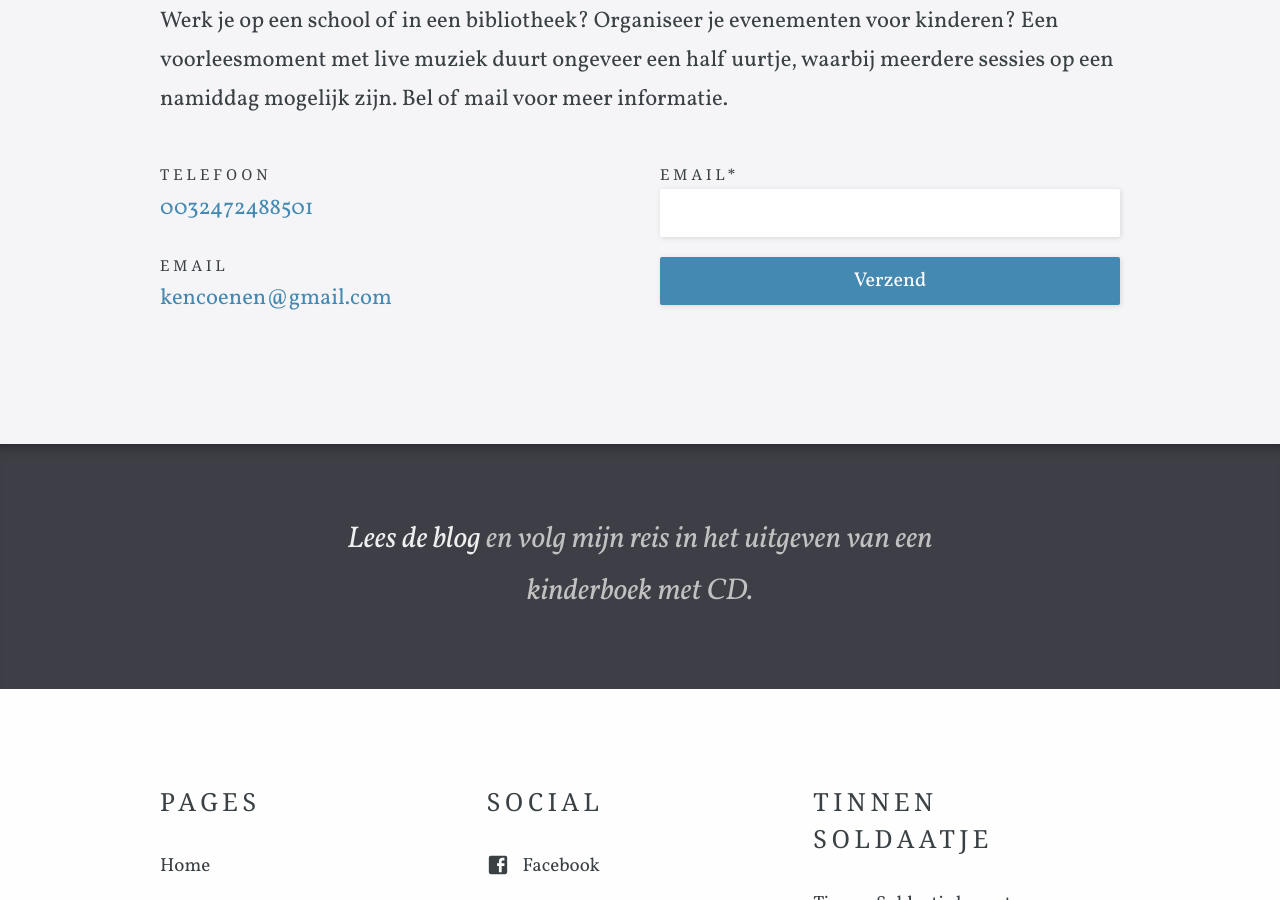
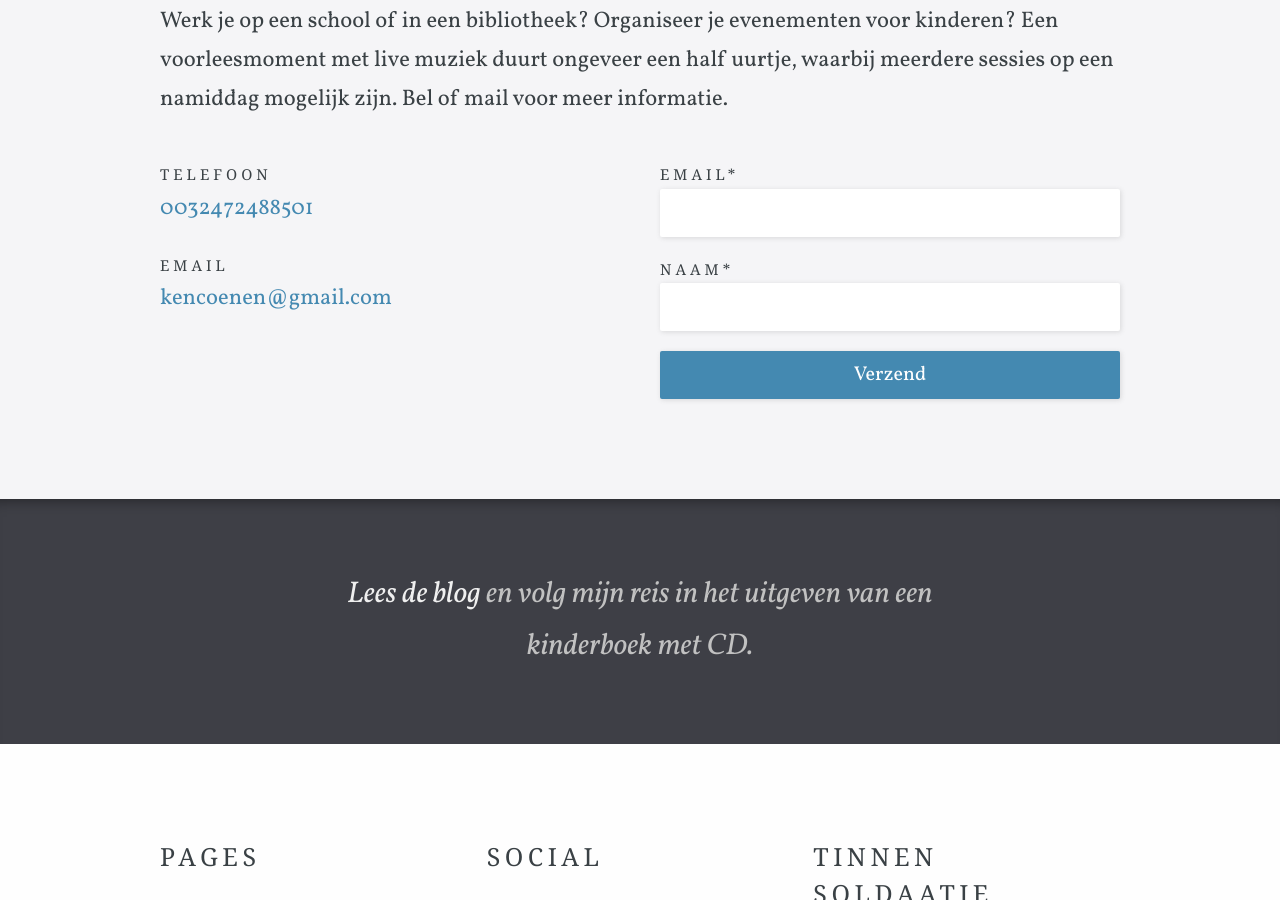
Before and after one commit to kencoenen/tinnensoldaatje, a Jekyll site: the page built from contact.html, in a window 1280 px wide and 900 px high, scrolled down 738 px. Built offline with Jekyll 4.4.1, drawn with Linux system fonts in a browser that asks for light colours; some web fonts are replaced.

Commit message:
Added name to contact form

```diff
--- a/contact.html
+++ b/contact.html
@@ -47,7 +47,10 @@ map:
 	<div class="column">
 		<form method="post" action="https://formspree.io/{{ site.data.company.contact_email_address }}">
 			<label for="email_address">Email*</label>
-			<input id="email_address"type="text" name="email">
+			<input id="email_address"type="text" name="email" required>
+
+			<label for="name">Naam*</label>
+			<input id="name" type="text" name="naam" required>
 
 			<input type="submit" value="Verzend">
 		</form>
```
